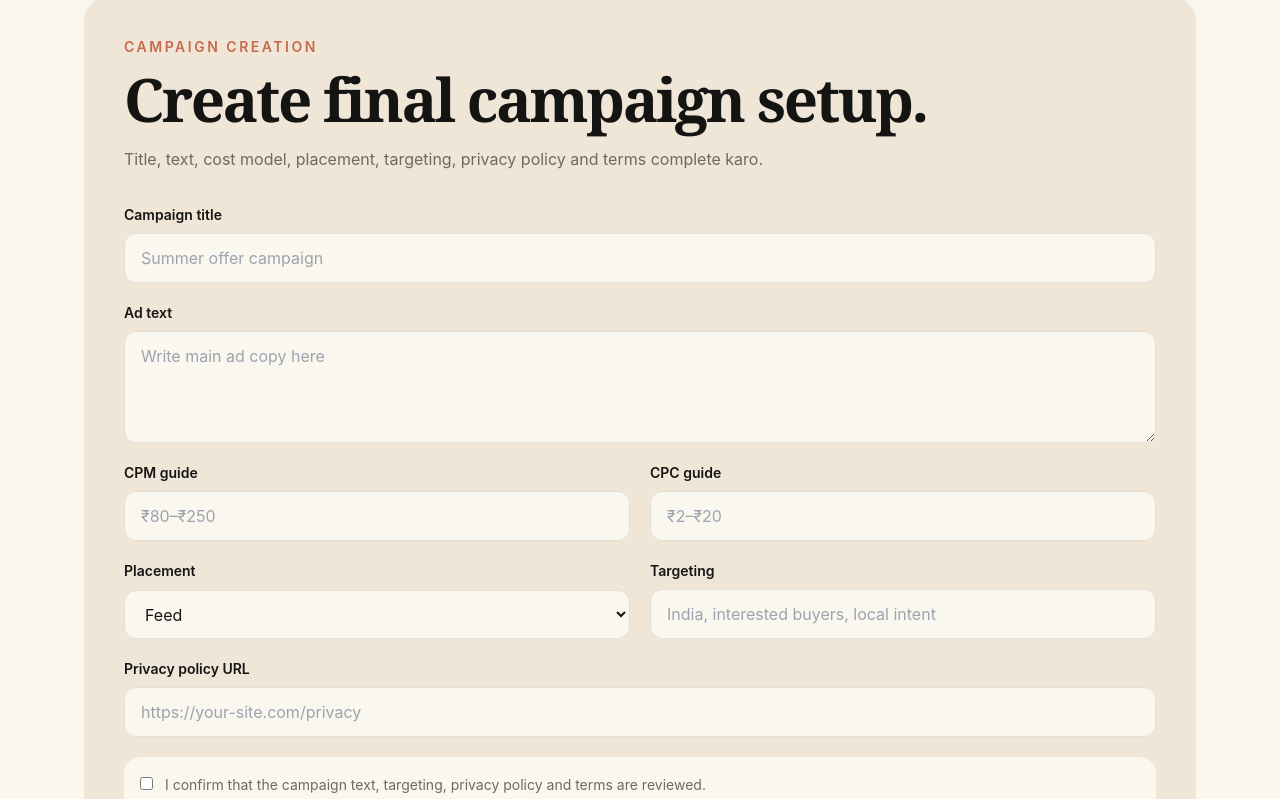
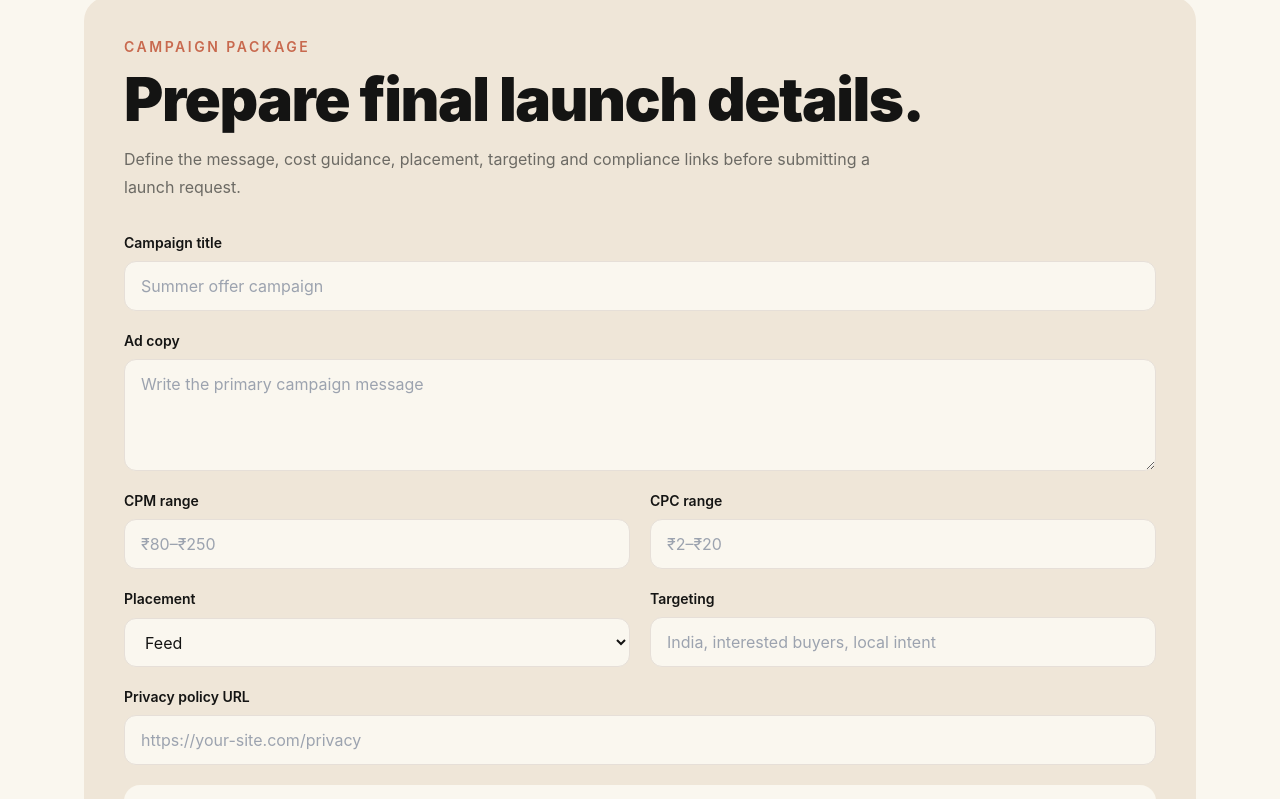
Before and after one commit to lkmeeena882437-dotcom/Launch1stAd.ai, a Next.js app: page /launch in a window 1280 px wide. Shown: the part 1152-1951 px from the top of the page. Built offline with nearby package versions, Linux system fonts and the light colour scheme.

Commit message:
Professionalize campaign package form copy

```diff
--- a/components/create/CampaignProcessForm.tsx
+++ b/components/create/CampaignProcessForm.tsx
@@ -36,27 +36,27 @@ export function CampaignProcessForm() {
   return (
     <section className="mx-auto max-w-6xl px-5 py-10">
       <div className="rounded-3xl bg-card p-6 md:p-10">
-        <p className="text-sm font-semibold uppercase tracking-[0.18em] text-coral">Campaign creation</p>
-        <h1 className="serif-display mt-3 text-4xl md:text-6xl">Create final campaign setup.</h1>
-        <p className="mt-4 max-w-3xl leading-7 text-muted">Title, text, cost model, placement, targeting, privacy policy and terms complete karo.</p>
+        <p className="text-sm font-semibold uppercase tracking-[0.18em] text-coral">Campaign package</p>
+        <h1 className="mt-3 text-4xl font-black tracking-tight text-ink md:text-6xl">Prepare final launch details.</h1>
+        <p className="mt-4 max-w-3xl leading-7 text-muted">Define the message, cost guidance, placement, targeting and compliance links before submitting a launch request.</p>
 
         <form onSubmit={submit} className="mt-8 grid gap-5">
           <label className="grid gap-2 text-sm font-semibold">Campaign title<input required value={title} onChange={(event) => setTitle(event.target.value)} className="rounded-xl border border-hairline bg-canvas px-4 py-3 text-base font-normal outline-none" placeholder="Summer offer campaign" /></label>
-          <label className="grid gap-2 text-sm font-semibold">Ad text<textarea required value={text} onChange={(event) => setText(event.target.value)} className="min-h-28 rounded-xl border border-hairline bg-canvas px-4 py-3 text-base font-normal outline-none" placeholder="Write main ad copy here" /></label>
+          <label className="grid gap-2 text-sm font-semibold">Ad copy<textarea required value={text} onChange={(event) => setText(event.target.value)} className="min-h-28 rounded-xl border border-hairline bg-canvas px-4 py-3 text-base font-normal outline-none" placeholder="Write the primary campaign message" /></label>
           <div className="grid gap-5 md:grid-cols-2">
-            <label className="grid gap-2 text-sm font-semibold">CPM guide<input value={cpm} onChange={(event) => setCpm(event.target.value)} className="rounded-xl border border-hairline bg-canvas px-4 py-3 text-base font-normal outline-none" placeholder="₹80–₹250" /></label>
-            <label className="grid gap-2 text-sm font-semibold">CPC guide<input value={cpc} onChange={(event) => setCpc(event.target.value)} className="rounded-xl border border-hairline bg-canvas px-4 py-3 text-base font-normal outline-none" placeholder="₹2–₹20" /></label>
+            <label className="grid gap-2 text-sm font-semibold">CPM range<input value={cpm} onChange={(event) => setCpm(event.target.value)} className="rounded-xl border border-hairline bg-canvas px-4 py-3 text-base font-normal outline-none" placeholder="₹80–₹250" /></label>
+            <label className="grid gap-2 text-sm font-semibold">CPC range<input value={cpc} onChange={(event) => setCpc(event.target.value)} className="rounded-xl border border-hairline bg-canvas px-4 py-3 text-base font-normal outline-none" placeholder="₹2–₹20" /></label>
           </div>
           <div className="grid gap-5 md:grid-cols-2">
             <label className="grid gap-2 text-sm font-semibold">Placement<select value={placement} onChange={(event) => setPlacement(event.target.value)} className="rounded-xl border border-hairline bg-canvas px-4 py-3 text-base font-normal outline-none">{placements.map((item) => <option key={item}>{item}</option>)}</select></label>
             <label className="grid gap-2 text-sm font-semibold">Targeting<input required value={targeting} onChange={(event) => setTargeting(event.target.value)} className="rounded-xl border border-hairline bg-canvas px-4 py-3 text-base font-normal outline-none" placeholder="India, interested buyers, local intent" /></label>
           </div>
           <label className="grid gap-2 text-sm font-semibold">Privacy policy URL<input required value={privacyPolicyUrl} onChange={(event) => setPrivacyPolicyUrl(event.target.value)} className="rounded-xl border border-hairline bg-canvas px-4 py-3 text-base font-normal outline-none" placeholder="https://your-site.com/privacy" /></label>
-          <label className="flex items-start gap-3 rounded-2xl bg-canvas p-4 text-sm leading-6 text-muted"><input checked={terms} onChange={(event) => setTerms(event.target.checked)} required type="checkbox" className="mt-1" /><span>I confirm that the campaign text, targeting, privacy policy and terms are reviewed.</span></label>
-          <button className="rounded-xl bg-coral px-5 py-4 text-sm font-bold text-white">Final request ready</button>
+          <label className="flex items-start gap-3 rounded-2xl bg-canvas p-4 text-sm leading-6 text-muted"><input checked={terms} onChange={(event) => setTerms(event.target.checked)} required type="checkbox" className="mt-1" /><span>I confirm the copy, targeting, policy link and terms have been reviewed.</span></label>
+          <button className="rounded-xl bg-coral px-5 py-4 text-sm font-bold text-white">Save launch request</button>
         </form>
 
-        {done && <div className="mt-6 rounded-2xl bg-canvas p-5 text-sm leading-7 text-muted">Final setup saved in requests.<div className="mt-4 flex flex-wrap gap-3"><Link href="/connections" className="rounded-xl bg-dark px-4 py-3 text-sm font-bold text-canvas">Connect account</Link><Link href="/launch-requests" className="rounded-xl border border-hairline px-4 py-3 text-sm font-bold">Open requests</Link></div></div>}
+        {done && <div className="mt-6 rounded-2xl bg-canvas p-5 text-sm leading-7 text-muted">Launch request saved.<div className="mt-4 flex flex-wrap gap-3"><Link href="/connections" className="rounded-xl bg-dark px-4 py-3 text-sm font-bold text-canvas">Connect channel</Link><Link href="/launch-requests" className="rounded-xl border border-hairline px-4 py-3 text-sm font-bold">Open requests</Link></div></div>}
       </div>
     </section>
   );
```
